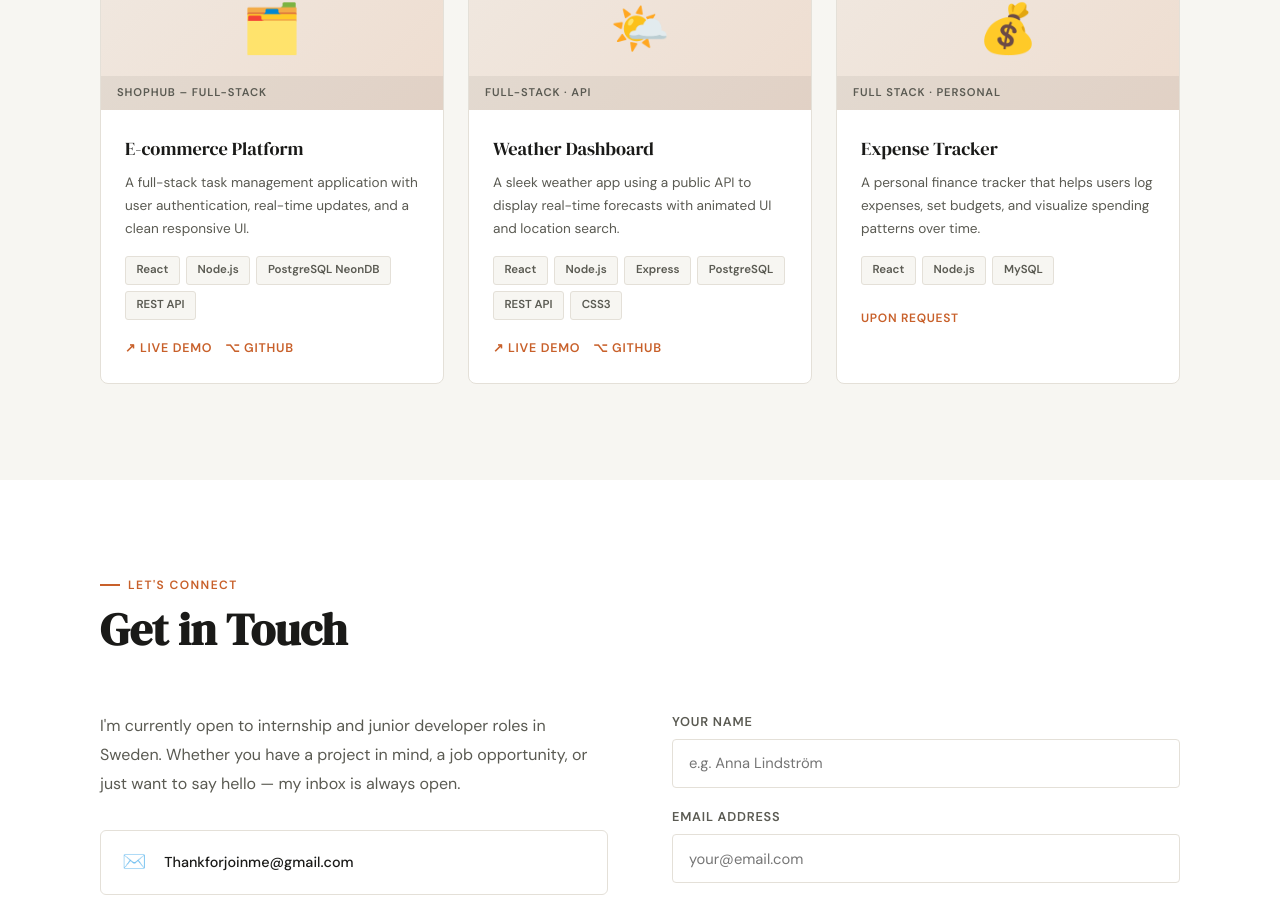
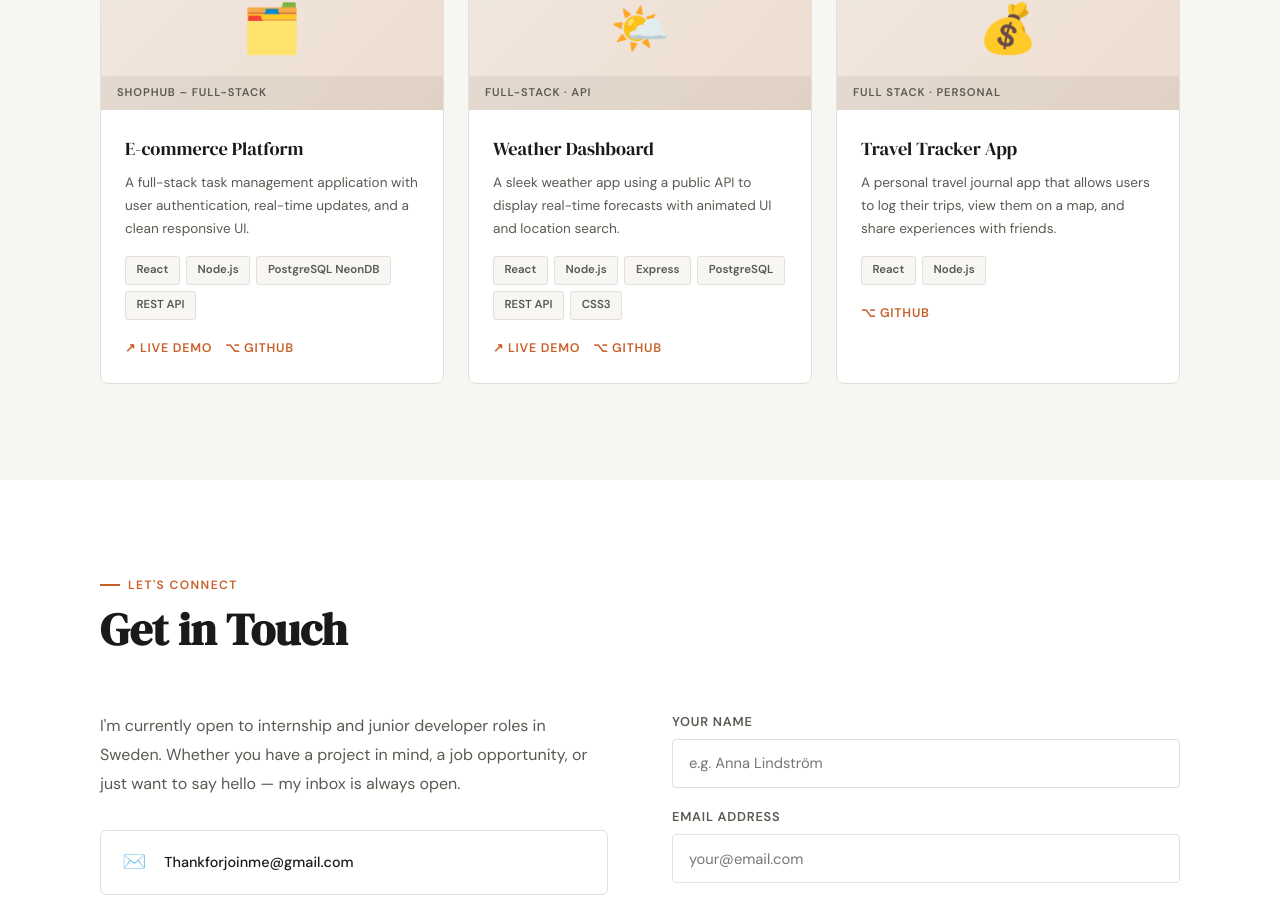
Before and after one commit to Rehaniq/rehan-portfolio, a React (Vite) app: page / in a window 1280 px wide. Shown: the part 3717-4621 px from the top of the page. Built offline with nearby package versions, Linux system fonts and the light colour scheme.

Commit message:
Change Data

```diff
--- a/src/data/portfolioData.js
+++ b/src/data/portfolioData.js
@@ -110,10 +110,10 @@ export const projects = [
   {
     emoji: "💰",
     label: "Full Stack · Personal",
-    title: "Expense Tracker",
-    desc: "A personal finance tracker that helps users log expenses, set budgets, and visualize spending patterns over time.",
-    tags: ["React", "Node.js", "MySQL"],
+    title: "Travel Tracker App",
+    desc: "A personal travel journal app that allows users to log their trips, view them on a map, and share experiences with friends.",
+    tags: ["React", "Node.js"],
     demo: null,
-    github: null,
+    github: "https://github.com/Rehaniq/Traveller-Tacker-App",
   },
 ];
```
